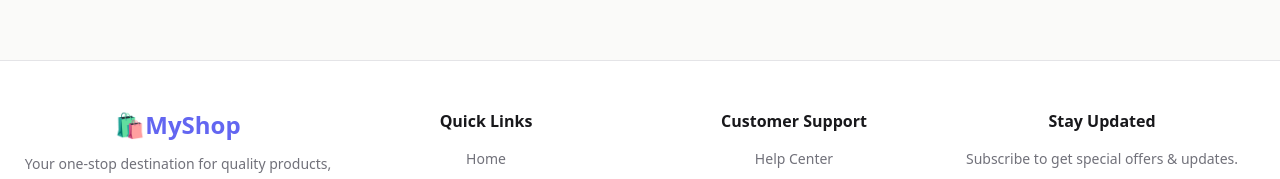
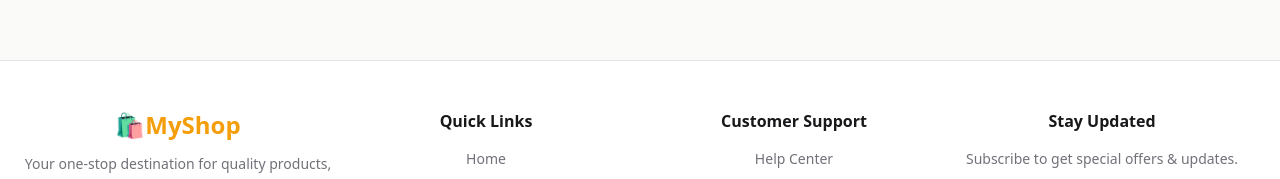
Before and after one commit to ajitdevv/myshop, a React (Vite) app: page / in a window 1280 px wide. Shown: the part 1824-2003 px from the top of the page. Built offline with nearby package versions, Linux system fonts and the light colour scheme; no server answers.

Commit message:
Complate

```diff
--- a/src/Pages/Footer.jsx
+++ b/src/Pages/Footer.jsx
@@ -10,7 +10,7 @@
       >
         {/* Brand */}
         <div>
-          <h2 className="text-2xl font-bold text-primary">🛍️MyShop</h2>
+          <h2 className="text-2xl font-bold ">🛍️<span className="text-accent">MyShop</span></h2>
           <p className="mt-3 text-sm text-muted leading-relaxed">
             Your one-stop destination for quality products, best prices, and
             fast delivery.
```
